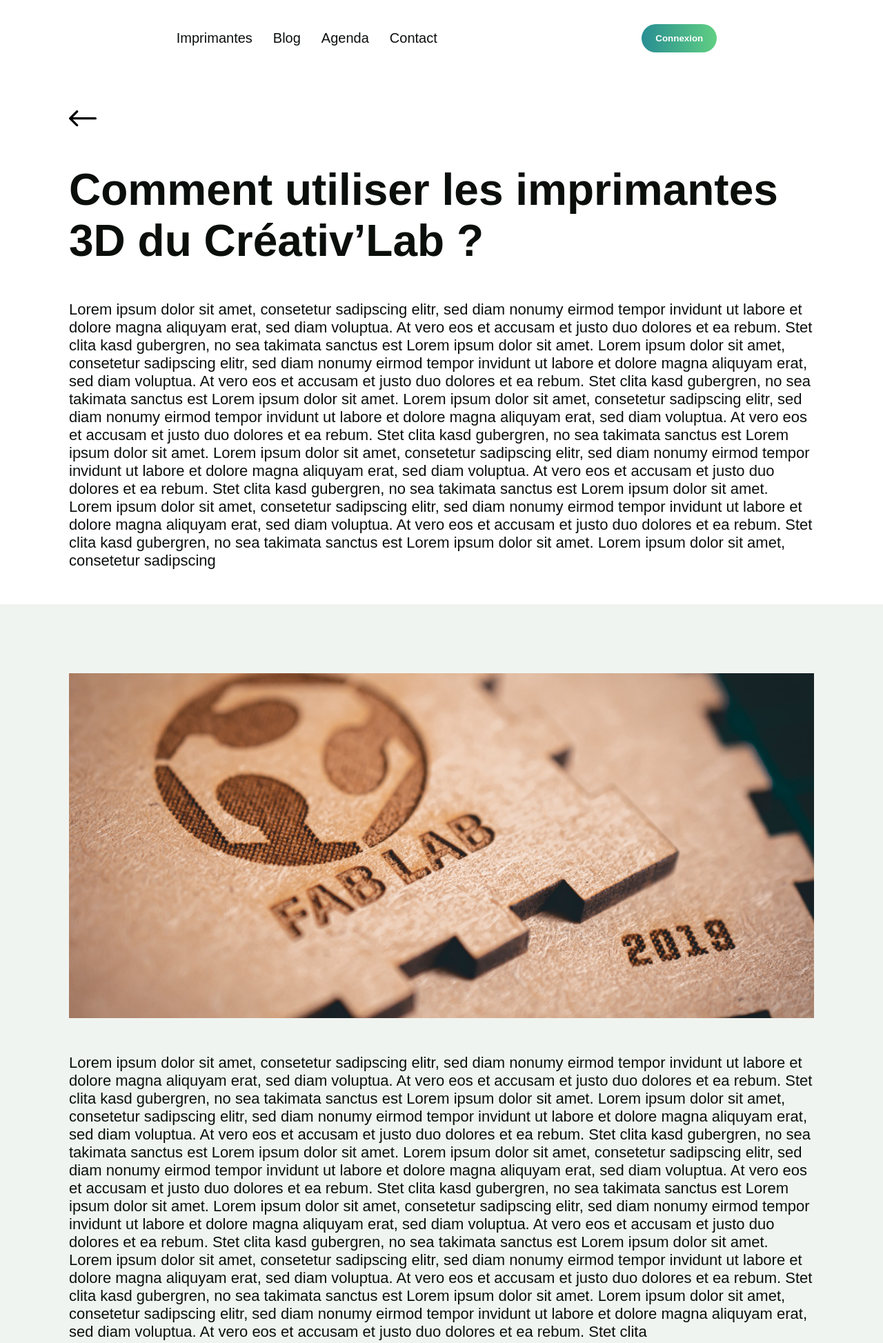
After one commit to WallAshing/Creative-Lab, a Symfony app: template templates/article/index.html.twig in a window 1280 px wide. The commit adds this page. Shown: the top 1947 px of the page at 69% size. Run offline with Twig, Linux system fonts and the light colour scheme; the template is opened without the code that fills it, so the values that code supplies are empty; some libraries are stand-ins or nearby versions; some web fonts are replaced.

Commit message:
:construction: Page ARTICLE Done

```diff
--- a/public/style/css/main.css
+++ b/public/style/css/main.css
@@ -358,6 +358,48 @@ button:hover {
   margin: 20px 0;
 }
 
+.article-description {
+  padding: 50px 100px;
+}
+@media screen and (max-width: 800px) {
+  .article-description {
+    padding: 50px 50px;
+  }
+}
+.article-description a svg {
+  width: 40px;
+}
+.article-description h2 {
+  padding: 50px 0;
+}
+
+.article-image {
+  padding: 100px 100px;
+  width: 100%;
+}
+@media screen and (max-width: 800px) {
+  .article-image {
+    padding: 100px 50px;
+  }
+}
+.article-image img {
+  width: 100%;
+  height: 500px;
+  object-fit: cover;
+  margin-bottom: 50px;
+}
+
+.container-more-tutos .more-tutos h2 {
+  padding-top: 100px;
+}
+.container-more-tutos .background-container-more-tutos {
+  position: absolute;
+  background: #fff;
+  z-index: -1;
+  height: calc(50% + 100px);
+  width: 100%;
+}
+
 header {
   width: 100vw;
   background: #fff;
--- a/public/style/scss/main.scss
+++ b/public/style/scss/main.scss
@@ -17,7 +17,8 @@
 // **** PAGES **** //
 // =============== //
 @import "./pages/blog",
-        "./pages/home";
+        "./pages/home",
+        "./pages/article";
 
 // **** SECTIONS **** //
 // ================== //
--- /dev/null
+++ b/public/style/scss/pages/_article.scss
@@ -0,0 +1,46 @@
+// **** ARTICLE **** //
+// ================= //
+
+.article-description{
+    padding: 50px 100px;
+    @media screen and (max-width : 800px) {
+        padding: 50px 50px;
+    }
+    a{
+        svg{
+            width: 40px;
+        }
+    }
+    h2{
+        padding: 50px 0;
+    }
+}
+
+.article-image{
+    padding: 100px 100px;
+    @media screen and (max-width : 800px) {
+        padding: 100px 50px;
+    }
+    width: 100%;
+    img{
+        width: 100%;
+        height: 500px;
+        object-fit: cover;
+        margin-bottom: 50px;
+    }
+}
+
+.container-more-tutos{
+    .more-tutos{
+        h2{
+            padding-top: 100px;
+        }
+    }
+    .background-container-more-tutos{
+        position: absolute;
+        background: $color-white;
+        z-index: -1;
+        height: calc(50% + 100px);
+        width: 100%;
+    }
+}
--- a/public/style/scss/pages/_blog.scss
+++ b/public/style/scss/pages/_blog.scss
@@ -1,4 +1,4 @@
-// **** PAGE **** //
+// **** BLOG **** //
 // ============== //
 
 .sections-blog{
--- a/public/style/scss/pages/_home.scss
+++ b/public/style/scss/pages/_home.scss
@@ -1,4 +1,5 @@
-
+// **** HOME **** //
+// ============== //
 
 .section-home-news{
     padding: 200px 100px;
--- /dev/null
+++ b/templates/article/index.html.twig
@@ -0,0 +1,63 @@
+{% extends 'base.html.twig' %}
+
+{% block title %}Article{% endblock %}
+
+{% block body %}
+
+<section class="container-section">
+    <div class="article-description margin-body">
+        <a href="#"><svg xmlns="http://www.w3.org/2000/svg" viewBox="0 0 27.002 15.753"><g id="arrow-left" transform="translate(-4.498 -10.123)"><path id="Tracé_38" data-name="Tracé 38" d="M13.171,10.454a1.125,1.125,0,0,1,0,1.593L7.216,18l5.956,5.954a1.126,1.126,0,0,1-1.593,1.593L4.829,18.8a1.125,1.125,0,0,1,0-1.593l6.75-6.75a1.125,1.125,0,0,1,1.593,0Z" fill-rule="evenodd"/><path id="Tracé_39" data-name="Tracé 39" d="M5.625,18A1.125,1.125,0,0,1,6.75,16.875H30.375a1.125,1.125,0,0,1,0,2.25H6.75A1.125,1.125,0,0,1,5.625,18Z" fill-rule="evenodd"/></g></svg></a>
+        <h2>Comment utiliser les  imprimantes 3D du Créativ’Lab ?</h2>
+        <p class="text">Lorem ipsum dolor sit amet, consetetur sadipscing elitr, sed diam nonumy eirmod tempor invidunt ut labore et dolore magna aliquyam erat, sed diam voluptua. At vero eos et accusam et justo duo dolores et ea rebum. Stet clita kasd gubergren, no sea takimata sanctus est Lorem ipsum dolor sit amet. Lorem ipsum dolor sit amet, consetetur sadipscing elitr, sed diam nonumy eirmod tempor invidunt ut labore et dolore magna aliquyam erat, sed diam voluptua. At vero eos et accusam et justo duo dolores et ea rebum. Stet clita kasd gubergren, no sea takimata sanctus est Lorem ipsum dolor sit amet.
+        Lorem ipsum dolor sit amet, consetetur sadipscing elitr, sed diam nonumy eirmod tempor invidunt ut labore et dolore magna aliquyam erat, sed diam voluptua. At vero eos et accusam et justo duo dolores et ea rebum. Stet clita kasd gubergren, no sea takimata sanctus est Lorem ipsum dolor sit amet. Lorem ipsum dolor sit amet, consetetur sadipscing elitr, sed diam nonumy eirmod tempor invidunt ut labore et dolore magna aliquyam erat, sed diam voluptua. At vero eos et accusam et justo duo dolores et ea rebum. Stet clita kasd gubergren, no sea takimata sanctus est Lorem ipsum dolor sit amet.
+        Lorem ipsum dolor sit amet, consetetur sadipscing elitr, sed diam nonumy eirmod tempor invidunt ut labore et dolore magna aliquyam erat, sed diam voluptua. At vero eos et accusam et justo duo dolores et ea rebum. Stet clita kasd gubergren, no sea takimata sanctus est Lorem ipsum dolor sit amet. Lorem ipsum dolor sit amet, consetetur sadipscing</p>
+    </div>
+</section>
+
+<section class="article-image margin-body">
+    <img src="{{asset("images/blog/bg-hero.jpeg")}}" alt="image d'illustration de l'article">
+    <p class="text">Lorem ipsum dolor sit amet, consetetur sadipscing elitr, sed diam nonumy eirmod tempor invidunt ut labore et dolore magna aliquyam erat, sed diam voluptua. At vero eos et accusam et justo duo dolores et ea rebum. Stet clita kasd gubergren, no sea takimata sanctus est Lorem ipsum dolor sit amet. Lorem ipsum dolor sit amet, consetetur sadipscing elitr, sed diam nonumy eirmod tempor invidunt ut labore et dolore magna aliquyam erat, sed diam voluptua. At vero eos et accusam et justo duo dolores et ea rebum. Stet clita kasd gubergren, no sea takimata sanctus est Lorem ipsum dolor sit amet.
+    Lorem ipsum dolor sit amet, consetetur sadipscing elitr, sed diam nonumy eirmod tempor invidunt ut labore et dolore magna aliquyam erat, sed diam voluptua. At vero eos et accusam et justo duo dolores et ea rebum. Stet clita kasd gubergren, no sea takimata sanctus est Lorem ipsum dolor sit amet. Lorem ipsum dolor sit amet, consetetur sadipscing elitr, sed diam nonumy eirmod tempor invidunt ut labore et dolore magna aliquyam erat, sed diam voluptua. At vero eos et accusam et justo duo dolores et ea rebum. Stet clita kasd gubergren, no sea takimata sanctus est Lorem ipsum dolor sit amet.
+    Lorem ipsum dolor sit amet, consetetur sadipscing elitr, sed diam nonumy eirmod tempor invidunt ut labore et dolore magna aliquyam erat, sed diam voluptua. At vero eos et accusam et justo duo dolores et ea rebum. Stet clita kasd gubergren, no sea takimata sanctus est Lorem ipsum dolor sit amet. Lorem ipsum dolor sit amet, consetetur sadipscing elitr, sed diam nonumy eirmod tempor invidunt ut labore et dolore magna aliquyam erat, sed diam voluptua. At vero eos et accusam et justo duo dolores et ea rebum. Stet clita</p>
+</section>
+
+<section class="container-more-tutos">
+
+    <div class="background-container-more-tutos">
+    </div>
+
+    <div class="more-tutos margin-body">
+
+        <h2>D'autres tutos :</h2>
+
+        <div class="container-articles-projets-blog container-articles-projets-blog_bottom">
+            {# Card article projets #}
+            <div class="card-articles-projets-blog">
+                <img src="{{asset("images/blog/bg-hero.jpeg")}}" alt="image d'illustration de l'article">
+                <div class="description-card-projets-blog">
+                    <h4>Titre</h4>
+                    <p class="text">
+                        Lorem ipsum dolor sit amet, consetetur sadipscing elitr, sed diam nonumy eirmod tempor invidunt ut labore et dolore</p>
+                    <button>Lire</button>
+                </div>
+            </div>
+            {# End card article projets #}
+
+            {# Card article projets #}
+            <div class="card-articles-projets-blog">
+                <img src="{{asset("images/blog/bg-hero.jpeg")}}" alt="image d'illustration de l'article">
+                <div class="description-card-projets-blog">
+                    <h4>Titre</h4>
+                    <p class="text">
+                        Lorem ipsum dolor sit amet, consetetur sadipscing elitr, sed diam nonumy eirmod tempor invidunt ut labore et dolore</p>
+                    <button>Lire</button>
+                </div>
+            </div>
+            {# End card article projets #}
+
+        </div>
+
+    </div>
+</section>
+
+{% endblock %}
--- a/templates/base.html.twig
+++ b/templates/base.html.twig
@@ -16,7 +16,7 @@
     <body>
     {% block head %}
         <header>
-            <div class="margin-body" >
+            <div class="container-header margin-body" >
                 <nav>
                     <ul>
                         <li><a href="#">Imprimantes</a></li>
```
Also changed, not shown: src/Controller/ArticleController.php (added, +18 -0 lines), 1 other file.
